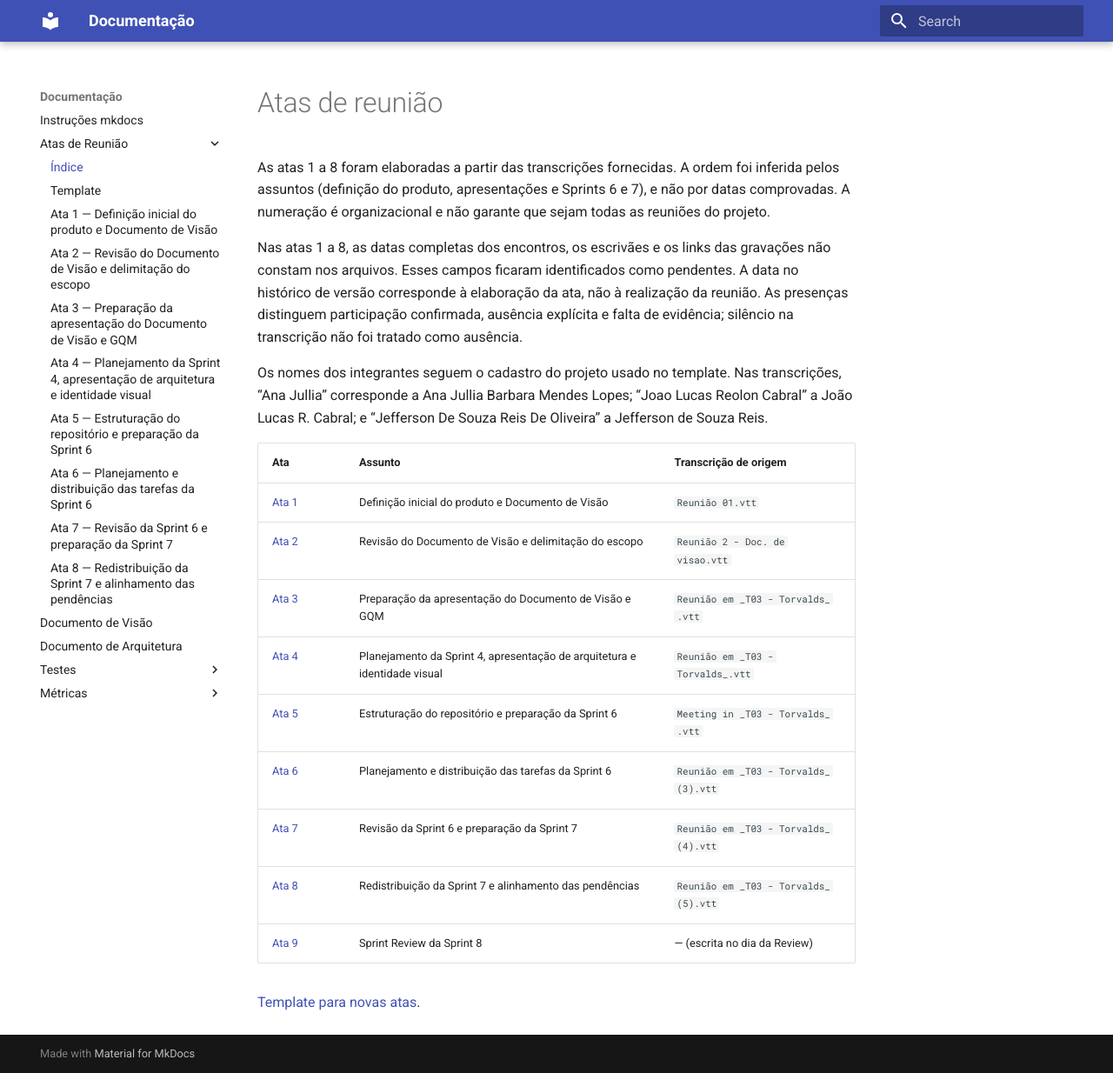
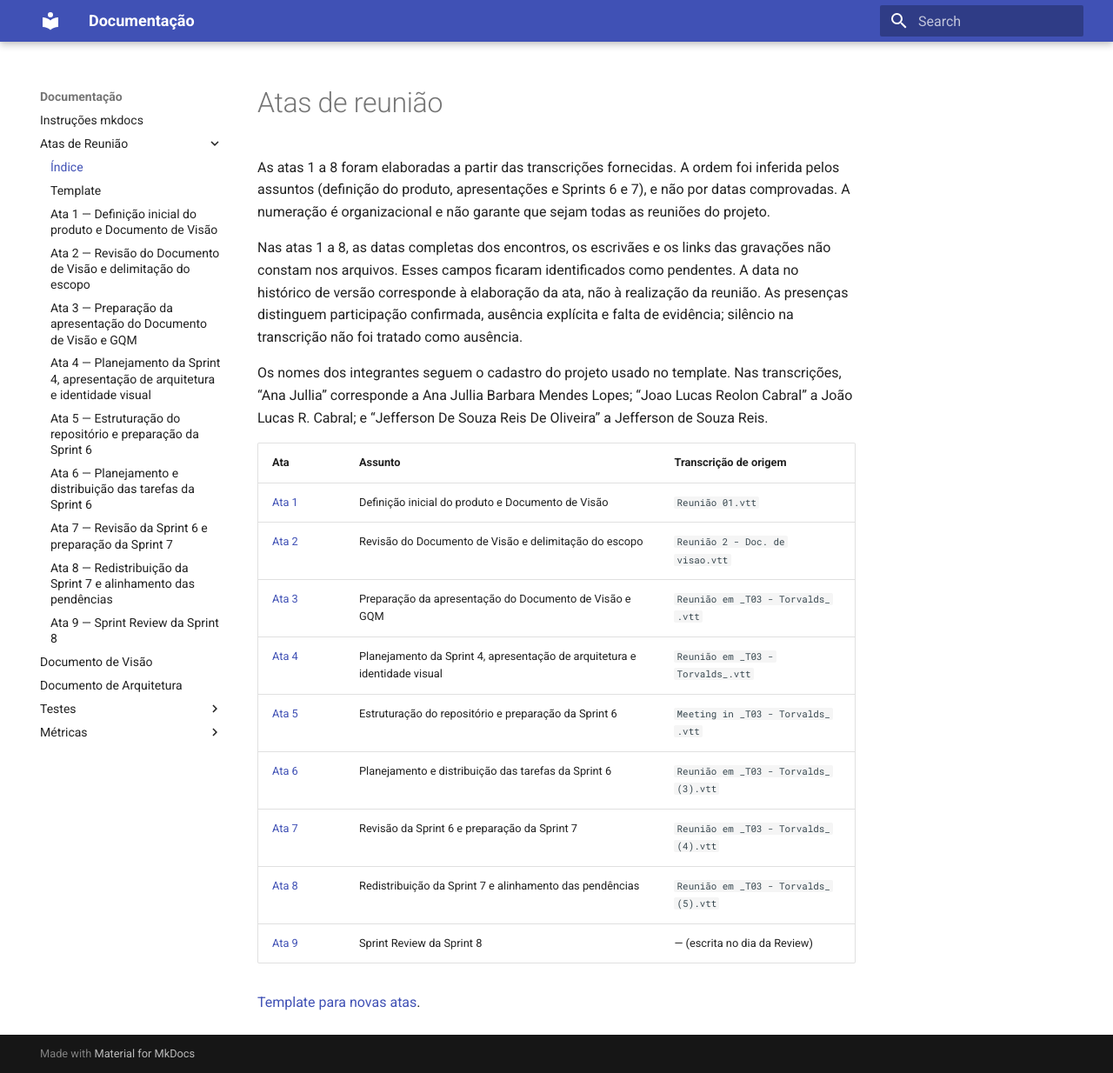
Before and after one commit to FGA0138-MDS-Ajax/2026.2-T03-Torvalds, an MkDocs documentation site: the page built from docs/atas-reuniao/index.md, in a window 1280 px wide and 1234 px high. Shown: the whole window at 87% size. Built offline with MkDocs 1.6.1 and Material for MkDocs 9.7.7, drawn with Linux system fonts in a browser that asks for light colours.

Commit message:
docs(mkdocs): adiciona a ata 9 ao menu (#144)

```diff
--- a/mkdocs.yml
+++ b/mkdocs.yml
@@ -13,6 +13,7 @@ nav:
     - "Ata 6 — Planejamento e distribuição das tarefas da Sprint 6": "atas-reuniao/ata-reuniao-6.md"
     - "Ata 7 — Revisão da Sprint 6 e preparação da Sprint 7": "atas-reuniao/ata-reuniao-7.md"
     - "Ata 8 — Redistribuição da Sprint 7 e alinhamento das pendências": "atas-reuniao/ata-reuniao-8.md"
+    - "Ata 9 — Sprint Review da Sprint 8": "atas-reuniao/ata-reuniao-9.md"
   - Documento de Visão: "documento-de-visao.md"
   - Documento de Arquitetura: "documento-de-arquitetura.md"
   - Testes:
```
